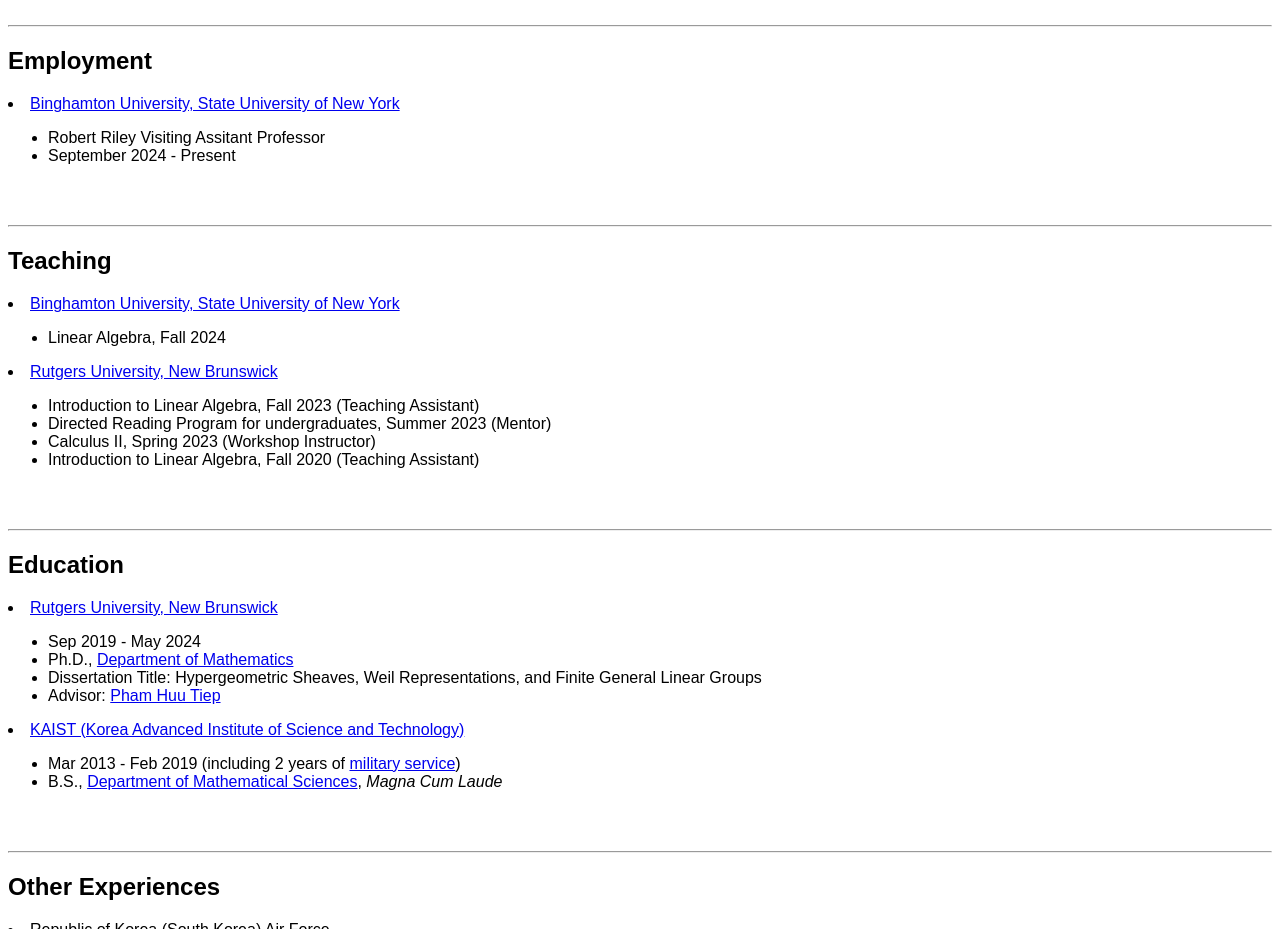
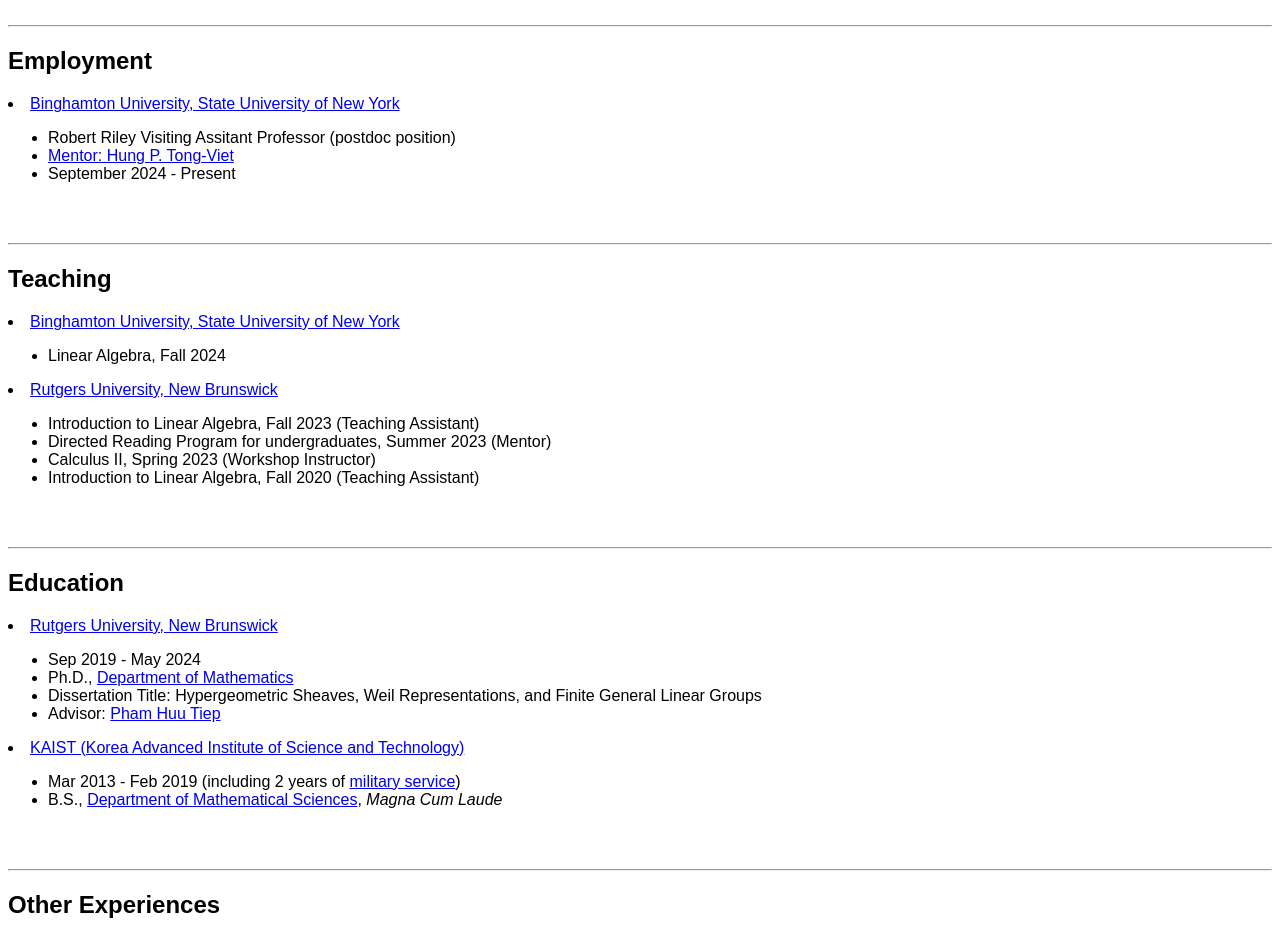
Before and after one commit to tyleemath/tyleemath.github.io, a plain HTML site: page index.html in a window 1280 px wide. Shown: the part 860-1789 px from the top of the page. Drawn offline with Linux system fonts and the light colour scheme.

Commit message:
Update index.html

```diff
--- a/index.html
+++ b/index.html
@@ -52,7 +52,8 @@ I am mainly interested in finite and algebraic groups and their representations,
 <h2>Employment</h2>
 <li><a href="https://www.binghamton.edu/">Binghamton University, State University of New York</a>
     <ul>
-        <li> Robert Riley Visiting Assitant Professor</li>
+        <li> Robert Riley Visiting Assitant Professor (postdoc position)</li>
+        <li> <a href="https://sites.google.com/binghamton.edu/tongviet/home">Mentor: Hung P. Tong-Viet</a></li>
         <li> September 2024 - Present</li>
     </ul>
 </li>
```
